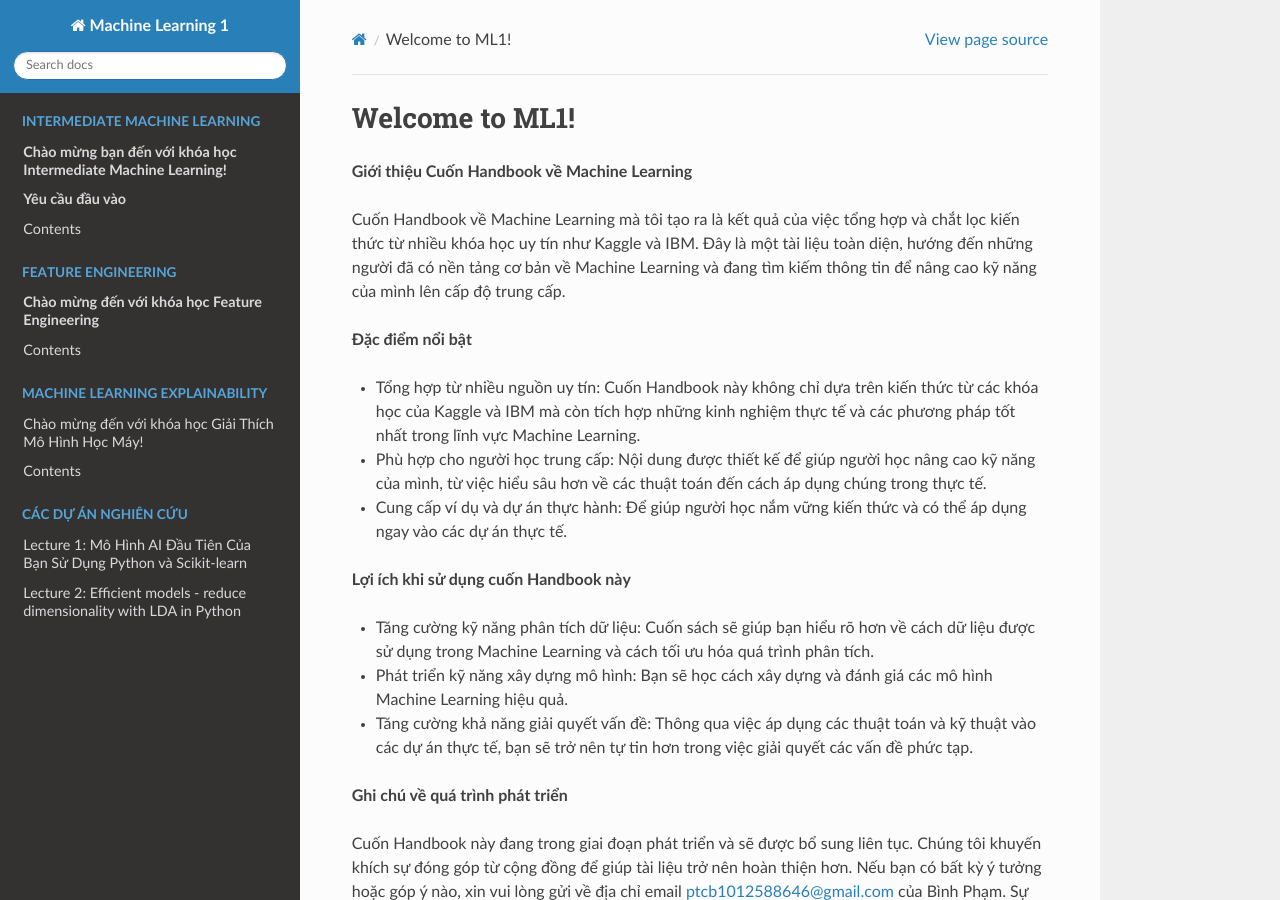
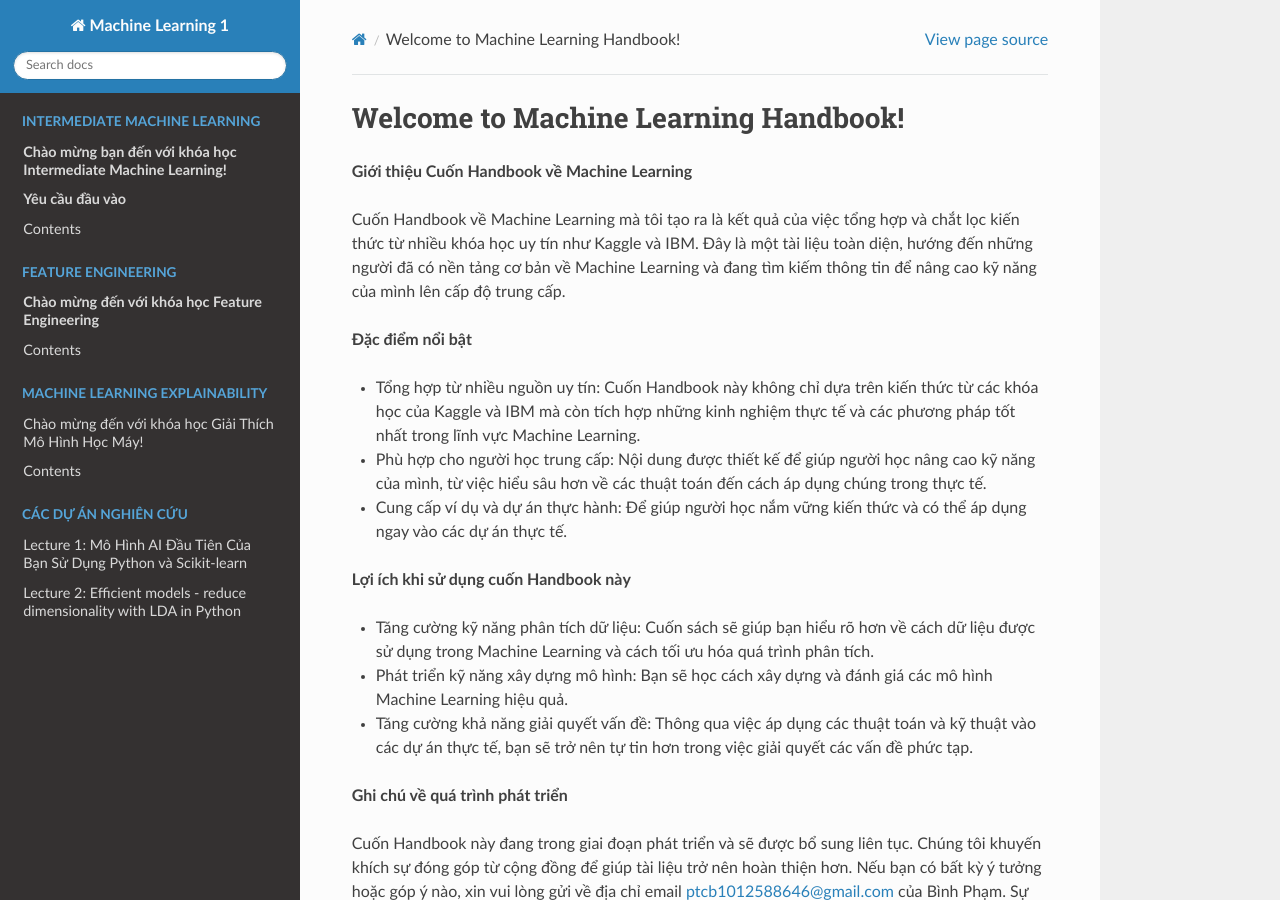
Before and after one commit to phambinh0826/ML1, a Sphinx documentation site: the page built from docs/source/index.rst, in a window 1280 px wide and 900 px high. Built offline with Sphinx 7.4.7 and the Read the Docs theme 3.1.0, drawn with Linux system fonts in a browser that asks for light colours; pages that are not in the unit, such as notebooks, are missing from menus.

Commit message:
Update index.rst

```diff
--- a/docs/source/index.rst
+++ b/docs/source/index.rst
@@ -1,4 +1,4 @@
-Welcome to ML1!
+Welcome to Machine Learning Handbook!
 ===================================
 
 **Giới thiệu Cuốn Handbook về Machine Learning**
```
